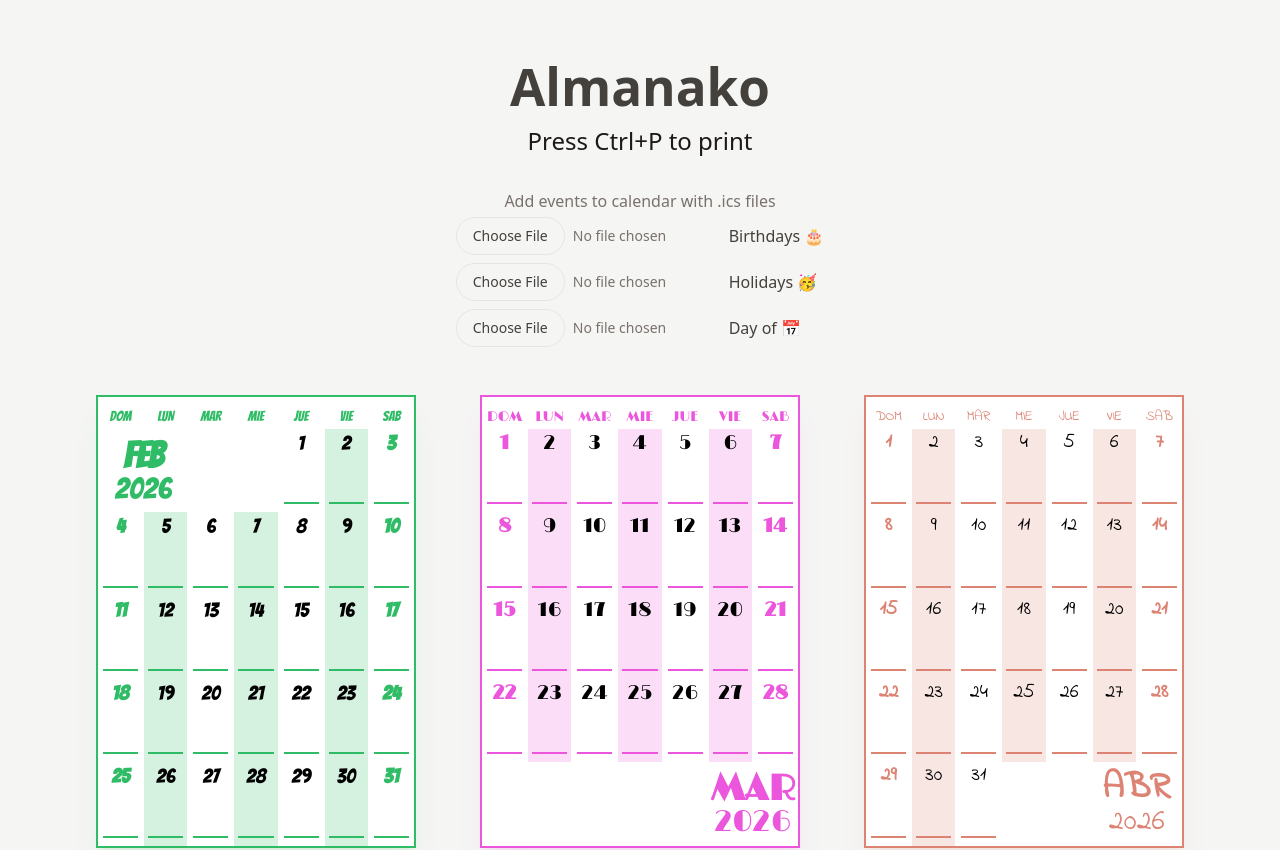
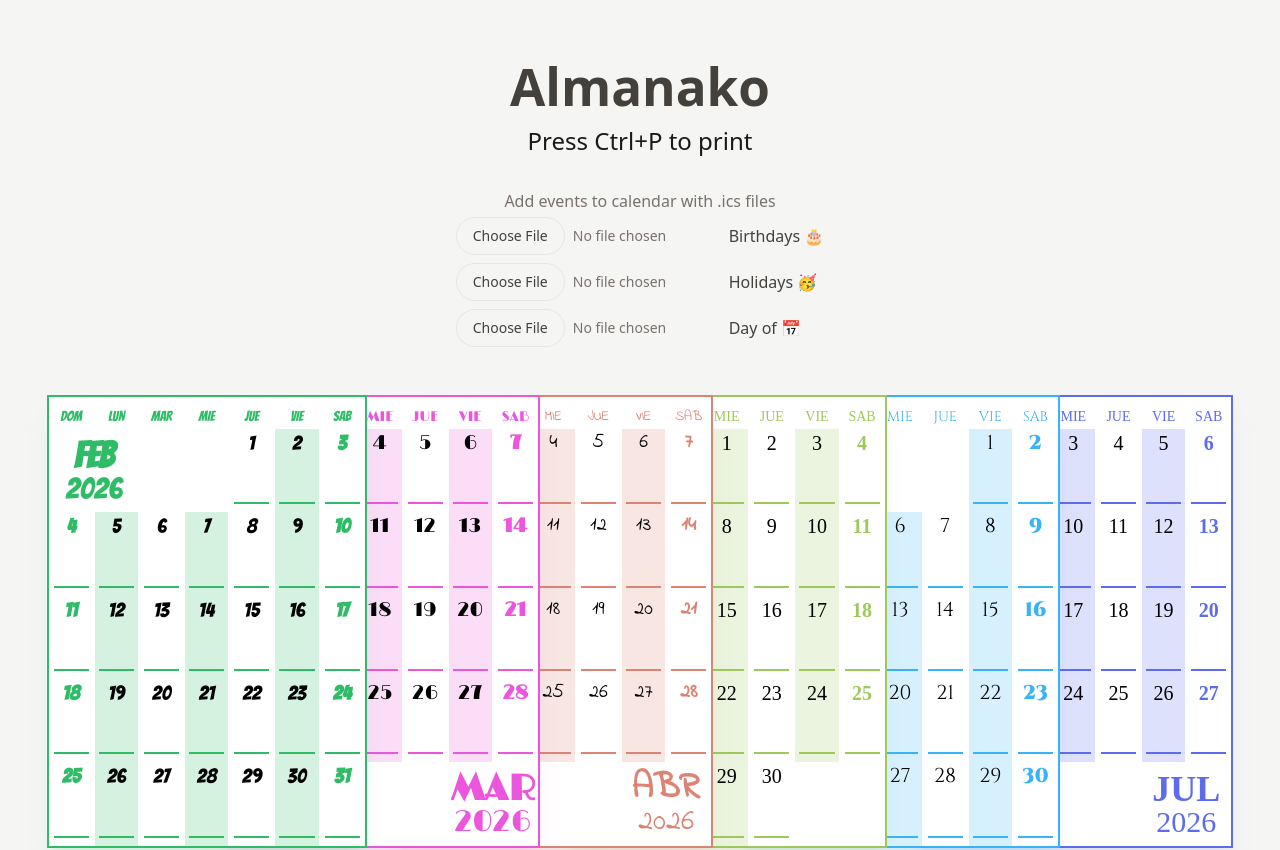
Before and after one commit to AIDEA775/Almanako, a Svelte app: page / in a window 1280 px wide. Shown: the top 850 px of the page. Built offline with nearby package versions, Linux system fonts and the light colour scheme; a web font is replaced by a local one.

Commit message:
months as cards in web

```diff
--- a/src/App.svelte
+++ b/src/App.svelte
@@ -37,16 +37,23 @@
 	</div>
 
 	<div
-		class="flex flex-wrap justify-center
-		gap-16 print:gap-0
-		px-12 mx-auto my-12 print:m-0
-		will-change-transform"
-	>
+		class="grid gap-y-12 justify-items-center
+			grid-cols-1
+			sm:grid-cols-2
+			md:grid-cols-3
+			lg:grid-cols-4
+			xl:grid-cols-6
+			2xl:grid-cols-12
+			mx-auto my-12 pl-50 pr-10
+			print:grid-cols-1 print:gap-0 print:p-0 print:m-0
+			will-change-transform select-none"
+		>
 		{#each months as month}
-			<div
-				class="shrink-0 aspect-[1/1.4142]
-				month-{month}
-				w-80 print:h-screen print:w-screen"
+			<div class="shrink-0 aspect-[1/1.4142] w-80 -ml-40
+					month-{month} z-{12-month}
+					print:h-screen print:w-screen print:m-0
+					transition-transform origin-center
+					hover:scale-105 hover:translate-x-1/3 hover:-translate-y-6 hover:rotate-25"
 			>
 				<Month {month} {year} />
 			</div>
--- a/tailwind.config.js
+++ b/tailwind.config.js
@@ -8,5 +8,17 @@ module.exports = {
     'col-span-4',
     'col-span-5',
     'col-span-6',
+    'z-1',
+    'z-2',
+    'z-3',
+    'z-4',
+    'z-5',
+    'z-6',
+    'z-7',
+    'z-8',
+    'z-9',
+    'z-10',
+    'z-11',
+    'z-12',
   ]
 }
```
